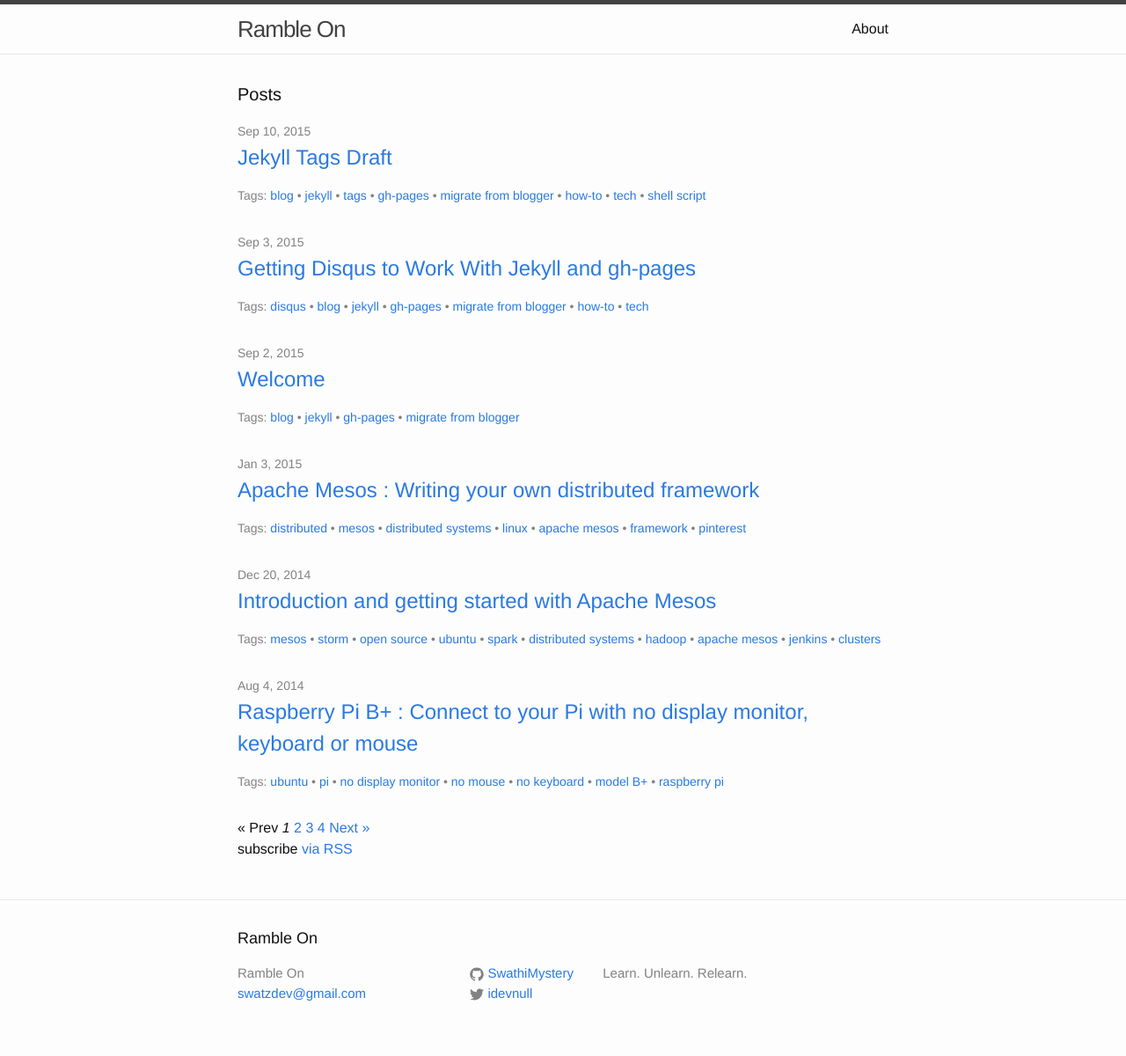
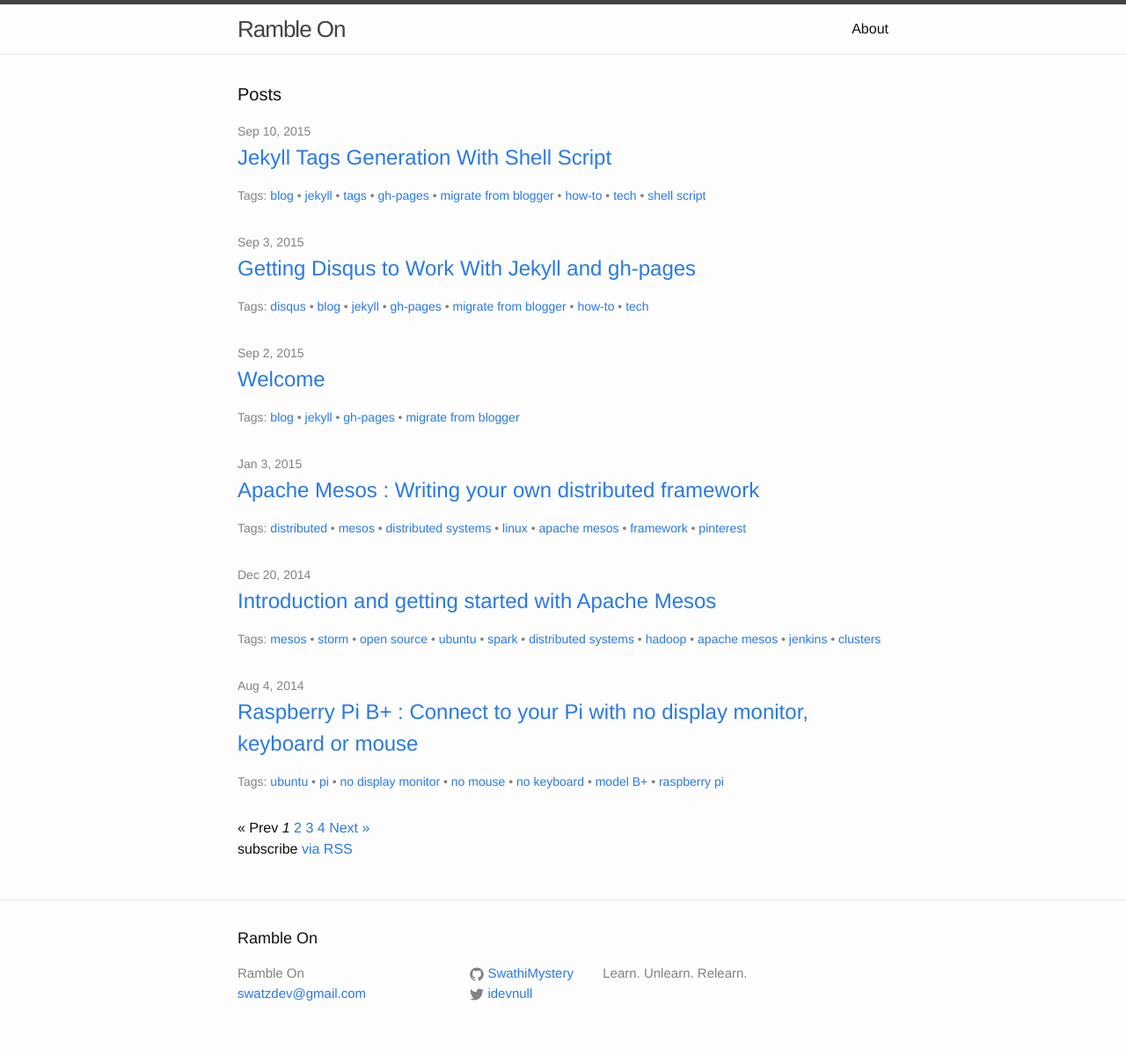
Before and after one commit to SwathiMystery/femgeekz.github.io, a Jekyll site: the page built from index.html, in a window 1280 px wide. Shown: the whole page at 88% size. Built offline with Jekyll 4.4.1, drawn with Linux system fonts in a browser that asks for light colours; the list of posts is cut into pages by our own code.

Commit message:
New post modified title from draft

```diff
--- a/_posts/2015-09-10-jekyll-tags-generation-with-shell-script.markdown
+++ b/_posts/2015-09-10-jekyll-tags-generation-with-shell-script.markdown
@@ -1,6 +1,6 @@
 ---
-layout: post
-title: "Jekyll Tags Draft"
+layoua: post
+title: "Jekyll Tags Generation With Shell Script "
 date: 2015-09-10
 author: Swathi Venkatachala
 comments: true
```
